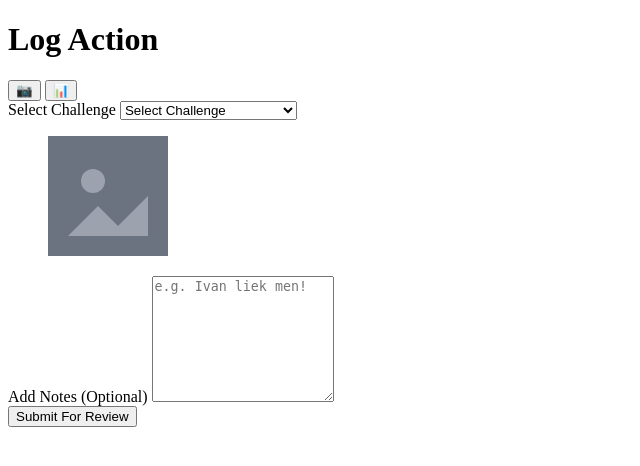
After one commit to Kayde-n/Assignment_Project, a PHP site: page /participants-challenge-submission.php in a window 1280 px wide. The commit adds this page. Shown: the top 466 px of the page, without its empty margins (0-640 px from the left). Run offline with PHP 8.4, Linux system fonts and the light colour scheme.

Commit message:
Added challenge submission (pure html only) and modified challenge details by removing spacing

```diff
--- /dev/null
+++ b/participants-challenge-submission.php
@@ -0,0 +1,61 @@
+<!DOCTYPE html>
+<html lang="en">
+
+<head>
+    <meta charset="UTF-8">
+    <meta name="viewport" content="width=device-width, initial-scale=1.0">
+    <title>Challenge Submission</title>
+</head>
+
+<body>
+    <div class="main-container">
+        <header>
+            <h1>Log Action</h1>
+            <div class="header-icons">
+                <button>📷</button>
+                <button>📊</button>
+            </div>
+        </header>
+
+        <article class="log-form">
+            <section class="form-section">
+                <label for="challenge-select">Select Challenge</label>
+                <select id="challenge-select" name="challenge">
+                    <option value="">Select Challenge</option>
+                    <option value="urban-gardening">Urban Gardening Initiative</option>
+                    <option value="beach-cleanup">Beach Cleanup</option>
+                    <option value="tree-planting">Tree Planting</option>
+                </select>
+            </section>
+
+            <section class="image-upload">
+                <figure class="image-placeholder">
+                    <svg width="120" height="120" viewBox="0 0 120 120">
+                        <rect width="120" height="120" fill="#6B7280" />
+                        <circle cx="45" cy="45" r="12" fill="#9CA3AF" />
+                        <path d="M20 100 L50 70 L70 90 L100 60 L100 100 Z" fill="#9CA3AF" />
+                    </svg>
+                </figure>
+            </section>
+
+            <section class="notes-section">
+                <label>Add Notes (Optional)</label>
+                <textarea id="notes" name="notes" rows="8" placeholder="e.g. Ivan liek men!"></textarea>
+            </section>
+
+            <footer class="action-footer">
+                <button type="submit" class="submit-button">Submit For Review</button>
+            </footer>
+
+        </article>
+
+
+
+
+
+
+
+    </div>
+</body>
+
+</html>
```
Also changed, not shown: participants-challenges-details.php (+1 -11 lines).
